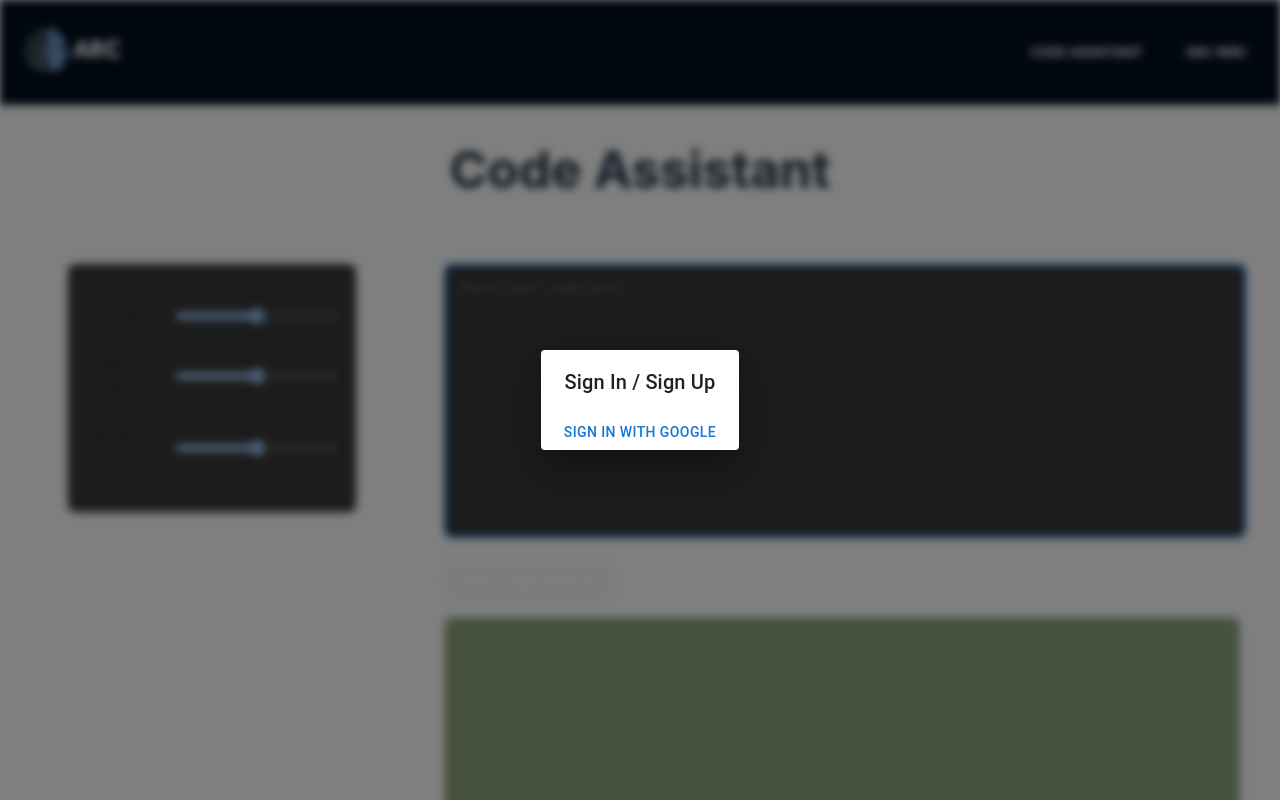
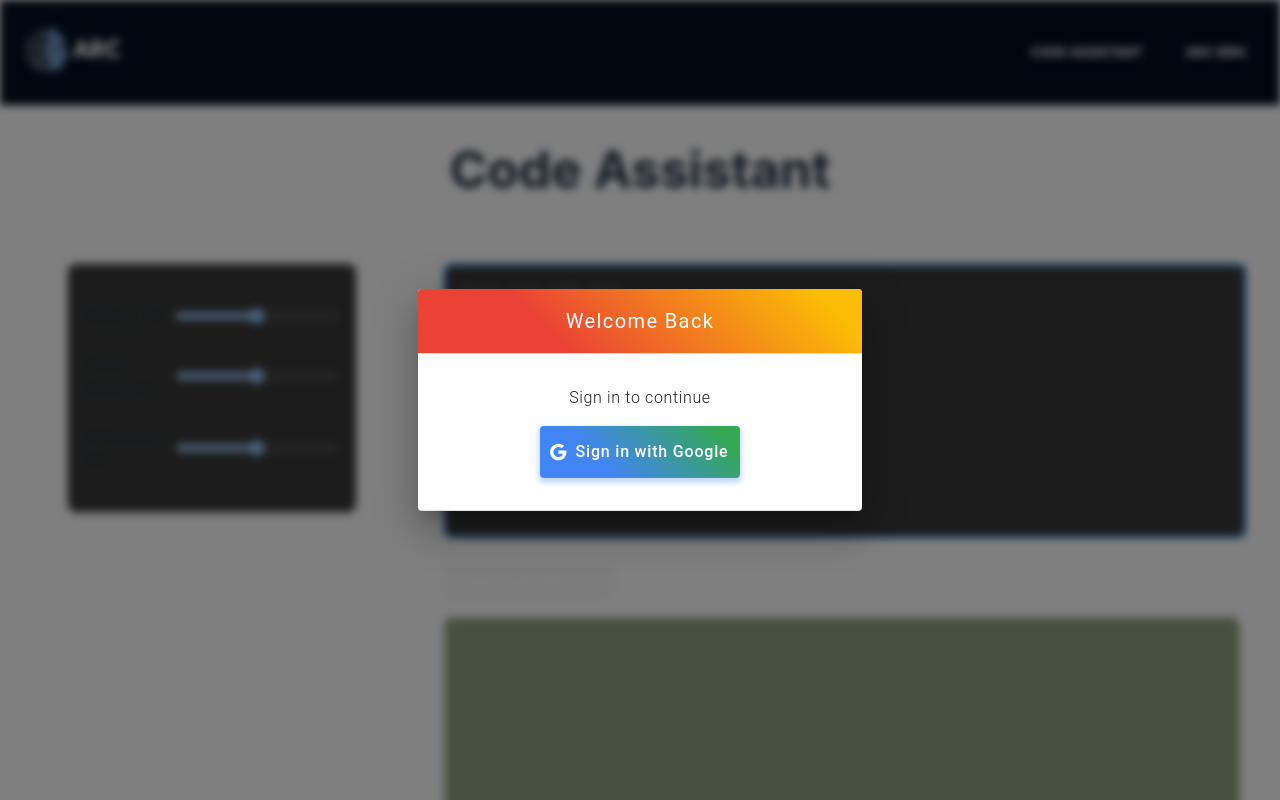
Before and after one commit to purdue-arc/arc-ai-platform, a React (Vite) app: page /code-assistant in a window 1280 px wide. Shown: the top 800 px of the page. Built offline with nearby package versions, Linux system fonts and the light colour scheme; no server answers.

Commit message:
Styling to sign in

```diff
--- a/src/App.jsx
+++ b/src/App.jsx
@@ -12,6 +12,7 @@
 
   useEffect(() => {
     const userId = Cookies.get("user_id");
+    console.log("user_id retrieved from cookie with value: " + userId);
     if (!userId) {
       setDialogOpen(true); // If no user_id cookie, open sign-in dialog
     }
--- a/src/components/sign-in/SignInDialog.jsx
+++ b/src/components/sign-in/SignInDialog.jsx
@@ -1,10 +1,38 @@
 import React from "react";
-import Dialog from "@mui/material/Dialog";
-import DialogTitle from "@mui/material/DialogTitle";
-import Button from "@mui/material/Button";
+import {
+  Dialog,
+  DialogContent,
+  Button,
+  IconButton,
+  Typography,
+  Box,
+} from "@mui/material";
+import GoogleIcon from "@mui/icons-material/Google";
+import { styled } from "@mui/material/styles";
 import { getAuth, signInWithPopup, GoogleAuthProvider } from "firebase/auth";
 import Cookies from "js-cookie";
 import app from "../../firebaseconfig.js";
+
+// Move styled components outside SignInDialog to avoid re-creation on re-renders
+const SignInButton = styled(Button)(({ theme }) => ({
+  padding: theme.spacing(1.5),
+  textTransform: "none",
+  fontSize: 16,
+  fontWeight: 500, // Slightly bolder
+  letterSpacing: "0.05rem",
+  boxShadow: "0 3px 5px 2px rgba(66, 133, 244, .3)",
+  background: "linear-gradient(45deg, #4285F4 30%, #34A853 90%)",
+  color: "white",
+  "&:hover": {
+    backgroundColor: "#357ae8",
+  },
+}));
+
+const DialogTitleBox = styled(Box)(({ theme }) => ({
+  padding: theme.spacing(2),
+  background: "linear-gradient(45deg, #EA4335 30%, #FBBC05 90%)",
+  color: "white",
+}));
 
 const SignInDialog = ({ open, onClose }) => {
   const handleGoogleSignIn = () => {
@@ -13,9 +41,8 @@
     signInWithPopup(auth, provider)
       .then((result) => {
         const user = result.user;
-        // Set cookie with user_id
-        Cookies.set("user_id", user.uid, { expires: 1 }); // Expires in 1 day
-        onClose(); // Close the dialog
+        Cookies.set("user_id", user.uid, { expires: 1 });
+        onClose();
       })
       .catch((error) => {
         console.error(error);
@@ -23,9 +50,43 @@
   };
 
   return (
-    <Dialog open={open} onClose={onClose}>
-      <DialogTitle>Sign In / Sign Up</DialogTitle>
-      <Button onClick={handleGoogleSignIn}>Sign in with Google</Button>
+    <Dialog open={open} onClose={onClose} fullWidth maxWidth="xs">
+      <DialogTitleBox
+        sx={{
+          display: "flex",
+          justifyContent: "center",
+          alignItems: "center",
+          position: "relative",
+        }}
+      >
+        <Typography
+          variant="h6"
+          component="div"
+          sx={{ fontWeight: 400, letterSpacing: "0.07em" }}
+        >
+          Welcome Back
+        </Typography>
+      </DialogTitleBox>
+      <DialogContent
+        dividers
+        sx={{
+          display: "flex",
+          flexDirection: "column",
+          alignItems: "center",
+          justifyContent: "center",
+          padding: 4,
+        }}
+      >
+        <Typography
+          variant="body1"
+          sx={{ mb: 2, fontWeight: 300, letterSpacing: "0.04em" }}
+        >
+          Sign in to continue
+        </Typography>
+        <SignInButton startIcon={<GoogleIcon />} onClick={handleGoogleSignIn}>
+          Sign in with Google
+        </SignInButton>
+      </DialogContent>
     </Dialog>
   );
 };
```
